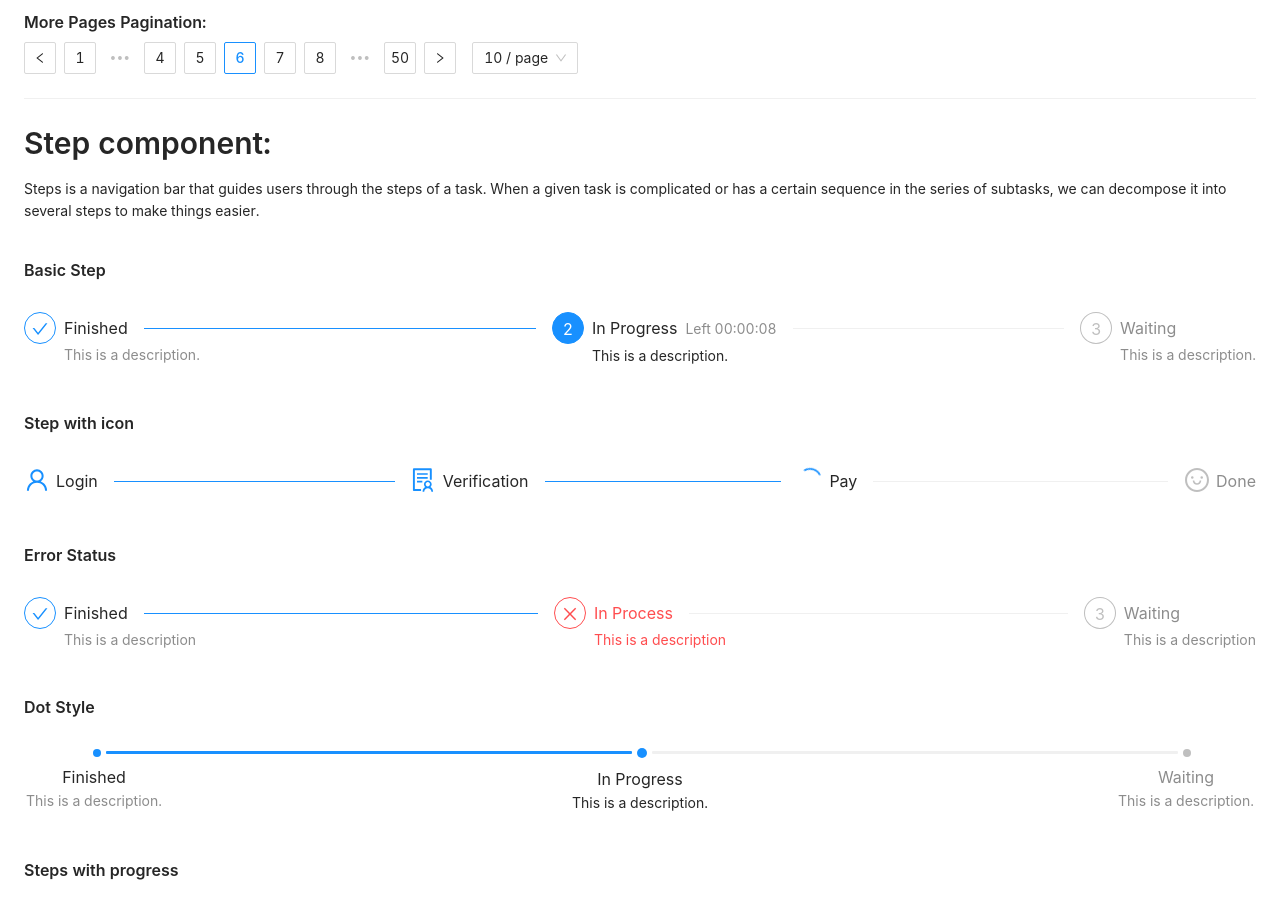
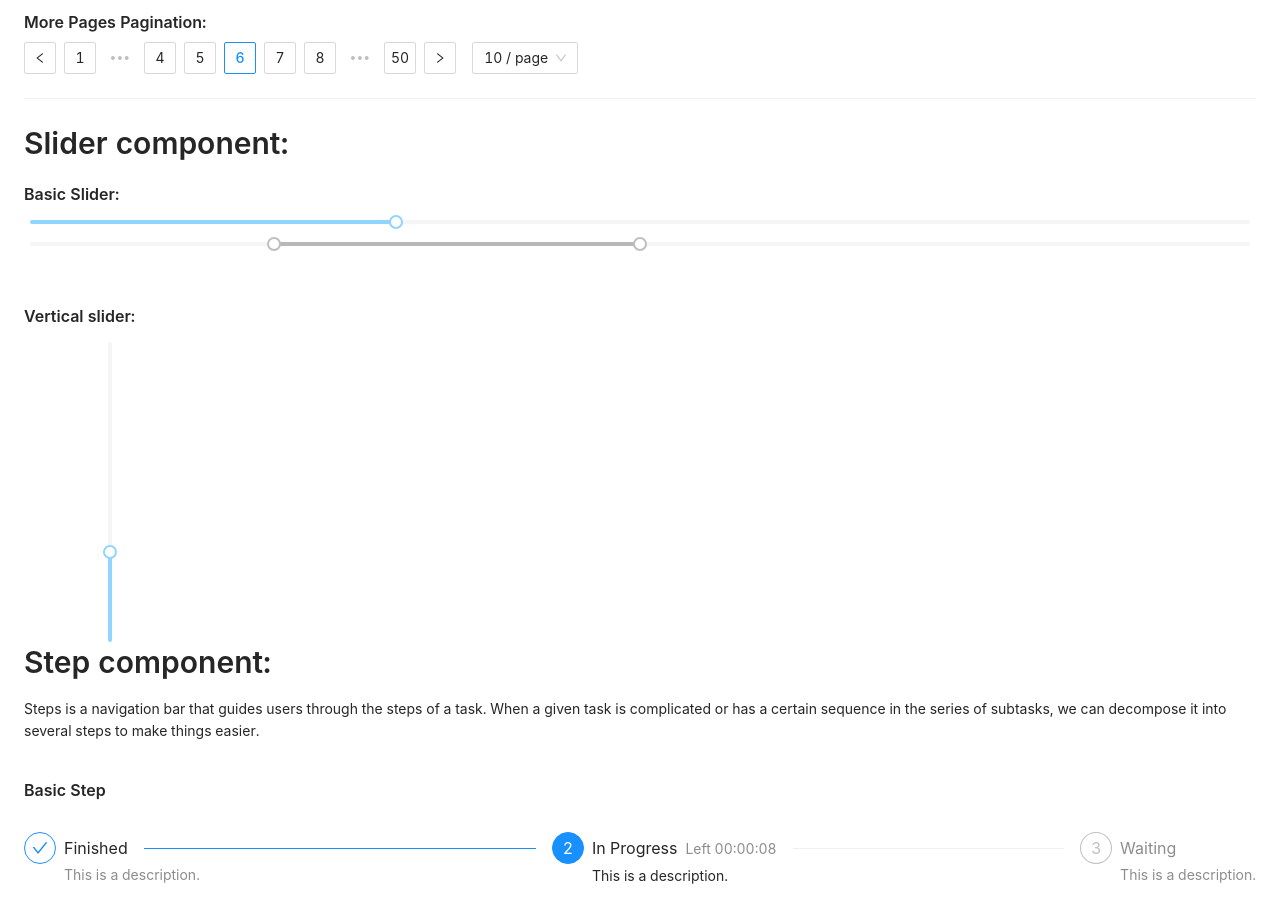
Before and after one commit to barath46/AntD-components, a Next.js app: page / in a window 1280 px wide. Shown: the part 5300-6210 px from the top of the page. Built offline with nearby package versions, Linux system fonts and the light colour scheme.

Commit message:
Slider component

```diff
--- /dev/null
+++ b/modules/slider.tsx
@@ -0,0 +1,29 @@
+import { Slider, Switch, Typography, Divider } from 'antd';
+import React from 'react';
+
+const { Title } = Typography;
+
+const style: React.CSSProperties = {
+  display: 'inline-block',
+  height: 300,
+  marginLeft: 70,
+};
+
+const App = () => {
+  return (
+    <div id="slider-component">
+      <Title level={2}>Slider component:</Title>
+      <Title level={5}>Basic Slider:</Title>
+      <Slider defaultValue={30} />
+      <Slider range defaultValue={[20, 50]} disabled />
+      <br />
+      <br />
+      <Title level={5}>Vertical slider:</Title>
+      <div style={style}>
+        <Slider vertical defaultValue={30} />
+      </div>
+    </div>
+  );
+};
+
+export default App;
```
